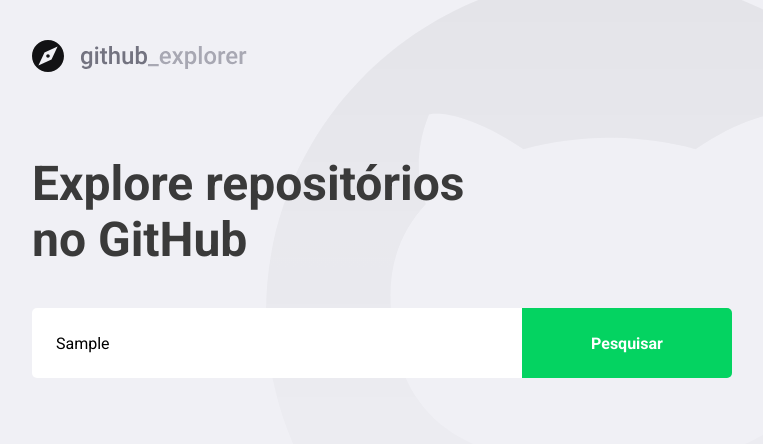
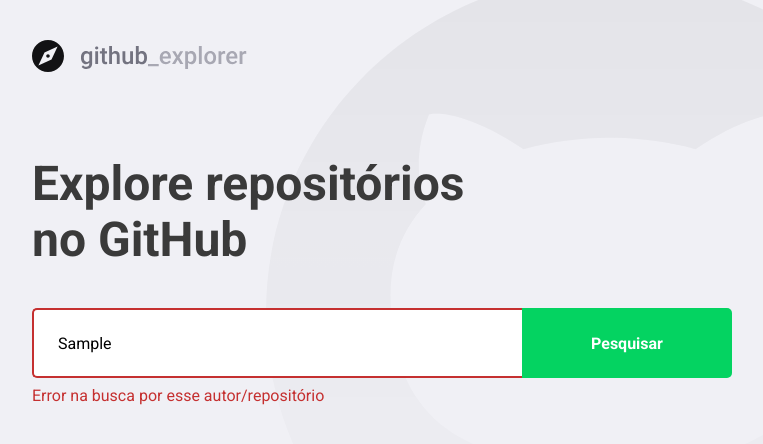
Before and after one commit to nomar113/gostack11-github-explorer, a React (Create React App) app: page / in a window 1280 px wide. Both pictures are taken after typing "Sample" into the empty fields and a click on the button "Pesquisar". Shown: the top 444 px of the page, without its empty margins (148-911 px from the left). Built offline with nearby package versions, Linux system fonts and the light colour scheme; no server answers.

Commit message:
Lidando com erros

```diff
--- a/src/pages/Dashboard/index.tsx
+++ b/src/pages/Dashboard/index.tsx
@@ -2,7 +2,7 @@
 import { FiChevronRight } from 'react-icons/fi';
 
 import logo from '../../assets/logo.svg';
-import { Title, Form, Repositories } from './styles';
+import { Title, Form, Repositories, Error } from './styles';
 import api from '../../services/api';
 
 interface Repository {
@@ -16,23 +16,33 @@
 
 const Dashboard: React.FC = () => {
   const [newRepo, setNewRepo] = useState('');
+  const [inputError, setInputError] = useState('');
   const [repositories, setRepositories] = useState<Repository[]>([]);
 
   async function handleAddRepository(
     event: FormEvent<HTMLFormElement>,
   ): Promise<void> {
     event.preventDefault();
-    const response = await api.get<Repository>(`repos/${newRepo}`);
-    const repository = response.data;
-    setRepositories([...repositories, repository]);
-    setNewRepo('');
+    if (!newRepo) {
+      setInputError('Digite autor/projeto');
+      return;
+    }
+    try {
+      const response = await api.get<Repository>(`repos/${newRepo}`);
+      const repository = response.data;
+      setRepositories([...repositories, repository]);
+      setNewRepo('');
+      setInputError('');
+    } catch (error) {
+      setInputError('Error na busca por esse autor/repositório');
+    }
   }
 
   return (
     <>
       <img src={logo} alt="GitHub Explorer" />
       <Title>Explore repositórios no GitHub</Title>
-      <Form onSubmit={handleAddRepository}>
+      <Form hasError={!!inputError} onSubmit={handleAddRepository}>
         <input
           placeholder="Digite aqui o repositório"
           value={newRepo}
@@ -40,6 +50,7 @@
         />
         <button type="submit">Pesquisar</button>
       </Form>
+      {inputError && <Error>{inputError}</Error>}
       <Repositories>
         {repositories.map((repository) => (
           <a
--- a/src/pages/Dashboard/styles.ts
+++ b/src/pages/Dashboard/styles.ts
@@ -1,5 +1,10 @@
-import styled from 'styled-components';
+import styled, { css } from 'styled-components';
 import { shade } from 'polished';
+
+interface FormProps {
+  hasError: boolean;
+}
+
 export const Title = styled.h1`
   font-size: 48px;
   color: #3a3a3a;
@@ -8,7 +13,7 @@
   margin-top: 80px;
 `;
 
-export const Form = styled.form`
+export const Form = styled.form<FormProps>`
   margin-top: 40px;
   max-width: 700px;
   display: flex;
@@ -19,6 +24,18 @@
     padding: 0 24px;
     border: 0;
     border-radius: 5px 0 0 5px;
+    border: 2px solid #fff;
+    border-right: 0;
+
+    ${(props) =>
+      props.hasError &&
+      css`
+        border-color: #c53030;
+      `}
+
+    &::placeholder {
+      color: #a8a8b3;
+    }
   }
 
   button {
@@ -68,7 +85,7 @@
   }
 
   div {
-    margin-left: 0 16px;
+    margin: 0 16px;
     flex: 1;
 
     strong {
@@ -88,3 +105,9 @@
     color: #cbcbd6;
   }
 `;
+
+export const Error = styled.p`
+  display: block;
+  color: #c53030;
+  margin-top: 8px;
+`;
```
